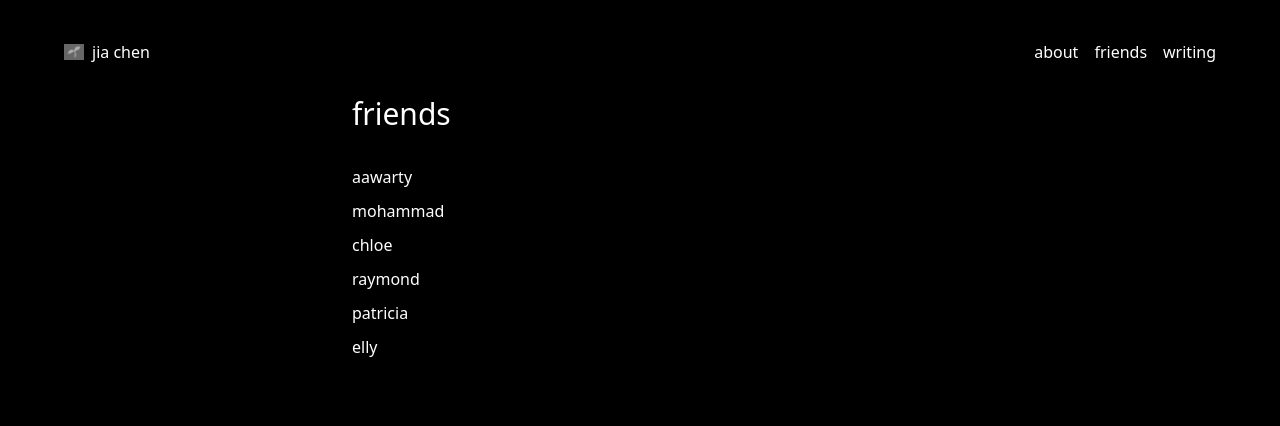
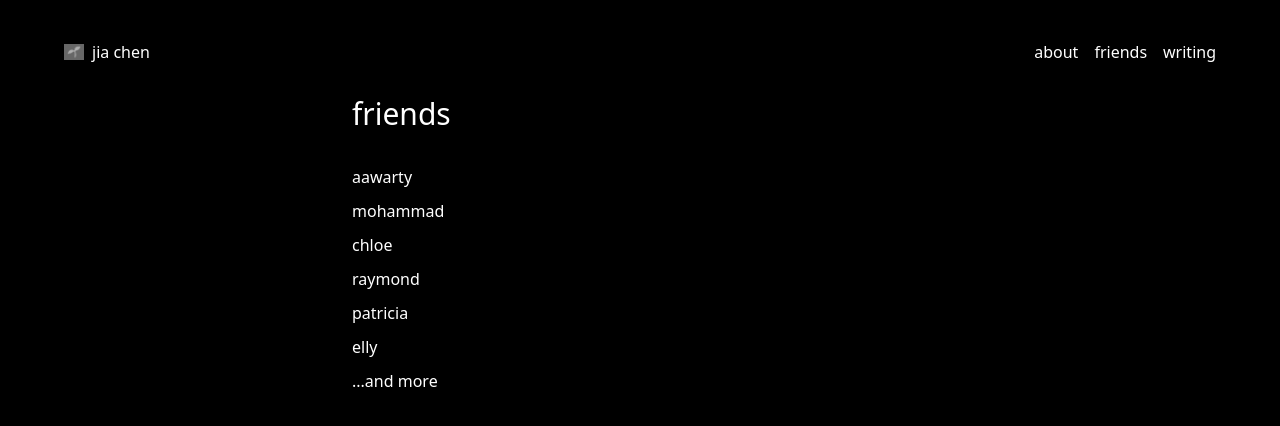
Before and after one commit to audgeviolin07/jiasimple, a Next.js app: page /friends in a window 1280 px wide. Shown: the top 426 px of the page. Built offline with nearby package versions, Linux system fonts and the light colour scheme.

Commit message:
and more

```diff
--- a/src/app/friends/page.tsx
+++ b/src/app/friends/page.tsx
@@ -25,6 +25,7 @@ export default function Friends() {
             <li>raymond</li>
             <li>patricia</li>
             <li>elly</li>
+            <li>...and more</li>
           </ul>
         </div>
       </div>
```
